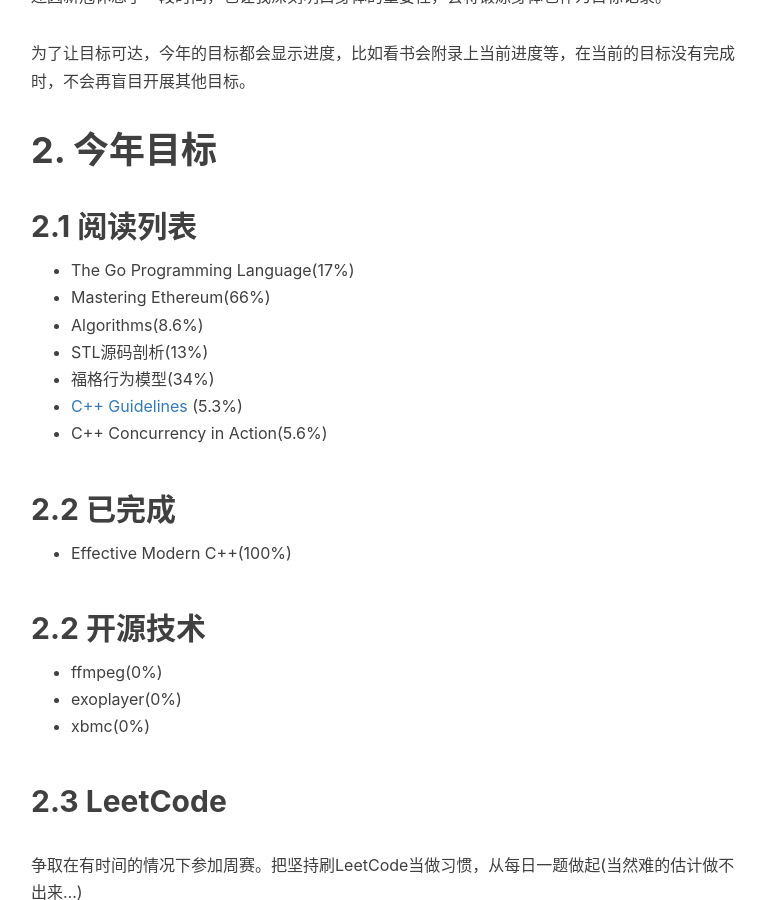
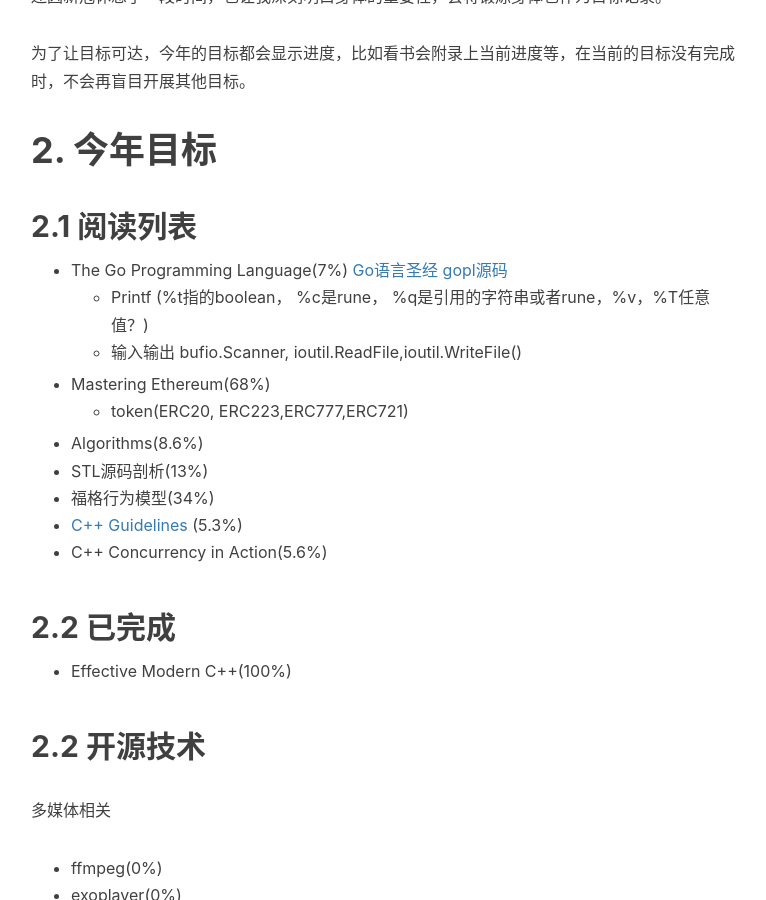
Before and after one commit to ProgrammerBill/ProgrammerBill.github.io, a Jekyll site: the page built from _posts/plan/2023-01-05-plan.md, in a window 1280 px wide and 900 px high, scrolled down 624 px. Shown: the whole window, without its empty margins (234-1000 px from the left). Built offline with Jekyll 4.4.1, drawn with Linux system fonts in a browser that asks for light colours; nearby versions of some CDN libraries; comment, search, counter and statistics services are not loaded.

Commit message:
feat(plan): update plan daily.

```diff
--- a/_posts/plan/2023-01-05-plan.md
+++ b/_posts/plan/2023-01-05-plan.md
@@ -24,8 +24,13 @@
 
 ## 2.1 阅读列表
 
-- The Go Programming Language(17%)
-- Mastering Ethereum(66%)
+- The Go Programming Language(7%)
+    [Go语言圣经](https://golang-china.github.io/gopl-zh/)
+    [gopl源码](https://github.com/adonovan/gopl.io/)
+    - Printf (%t指的boolean， %c是rune， %q是引用的字符串或者rune，%v，%T任意值？)
+    - 输入输出 bufio.Scanner, ioutil.ReadFile,ioutil.WriteFile()
+- Mastering Ethereum(68%)
+    - token(ERC20, ERC223,ERC777,ERC721)
 - Algorithms(8.6%)
 - STL源码剖析(13%)
 - 福格行为模型(34%)
@@ -38,9 +43,11 @@
 
 ## 2.2 开源技术
 
+多媒体相关
 - ffmpeg(0%)
 - exoplayer(0%)
 - xbmc(0%)
+
 
 ## 2.3 LeetCode
 
```
